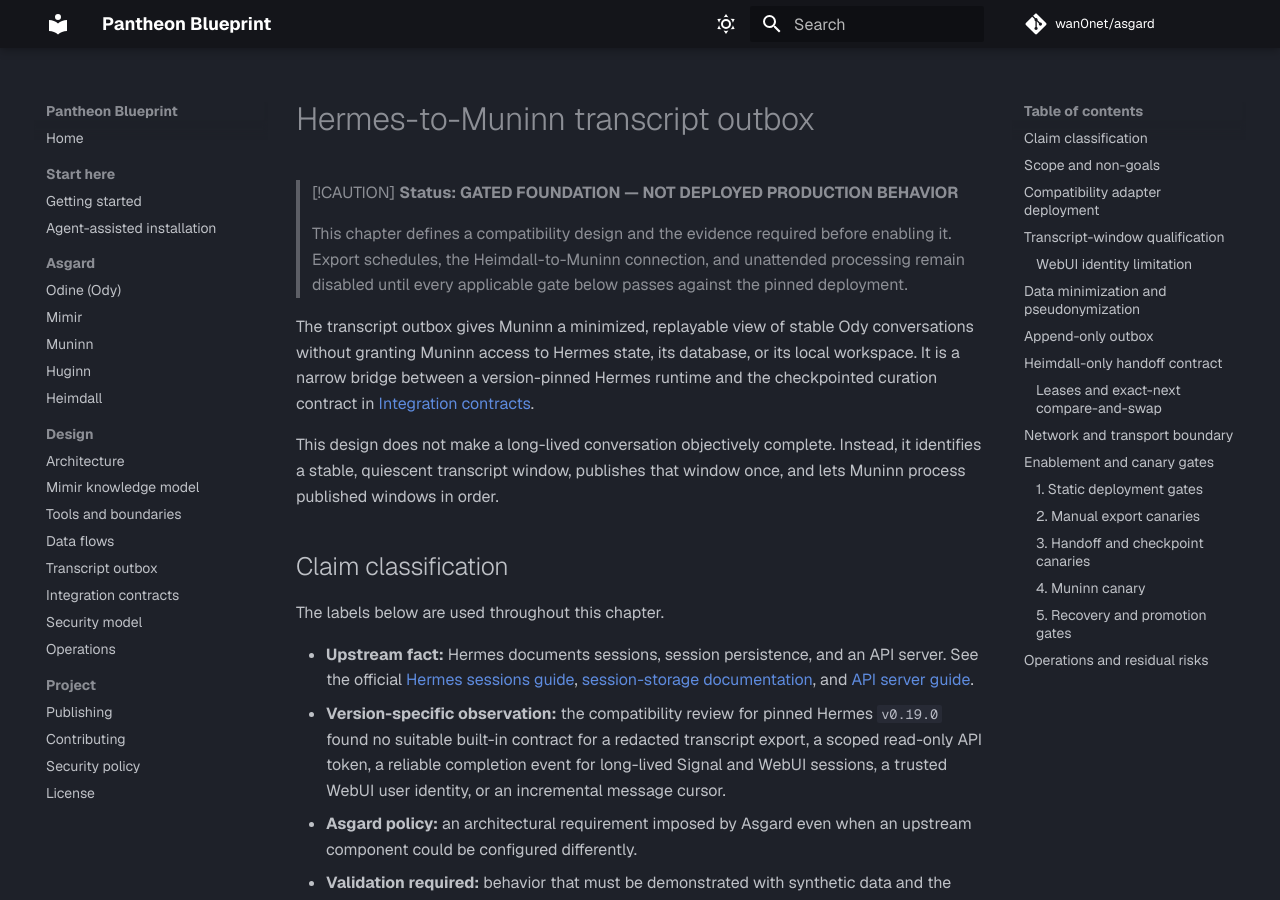
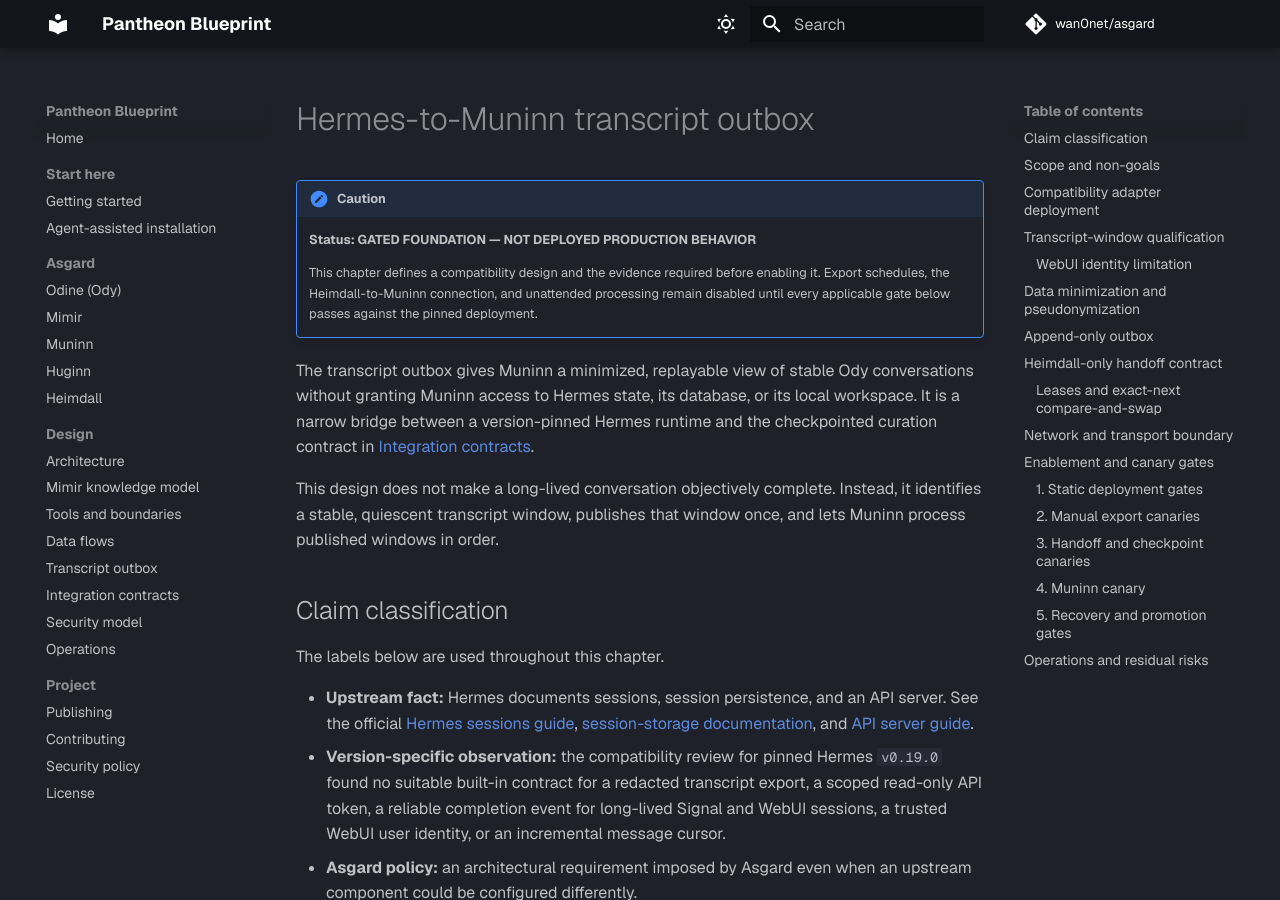
Before and after one commit to wan0net/asgard, an MkDocs documentation site: the page built from docs/transcript-outbox.md, in a window 1280 px wide and 900 px high. Built offline with MkDocs 1.6.1 and Material for MkDocs 9.7.7, drawn with Linux system fonts in a browser that asks for light colours; comment, search, counter and statistics services are not loaded.

```diff
--- a/docs/transcript-outbox.md
+++ b/docs/transcript-outbox.md
@@ -1,12 +1,13 @@
 # Hermes-to-Muninn transcript outbox
 
-> [!CAUTION]
-> **Status: GATED FOUNDATION — NOT DEPLOYED PRODUCTION BEHAVIOR**
->
-> This chapter defines a compatibility design and the evidence required before
-> enabling it. Export schedules, the Heimdall-to-Muninn connection, and
-> unattended processing remain disabled until every applicable gate below
-> passes against the pinned deployment.
+!!! caution
+
+    **Status: GATED FOUNDATION — NOT DEPLOYED PRODUCTION BEHAVIOR**
+
+    This chapter defines a compatibility design and the evidence required before
+    enabling it. Export schedules, the Heimdall-to-Muninn connection, and
+    unattended processing remain disabled until every applicable gate below
+    passes against the pinned deployment.
 
 The transcript outbox gives Muninn a minimized, replayable view of stable Ody
 conversations without granting Muninn access to Hermes state, its database, or
```
Also changed, not shown: docs/tooling.md (+5 -4 lines).
